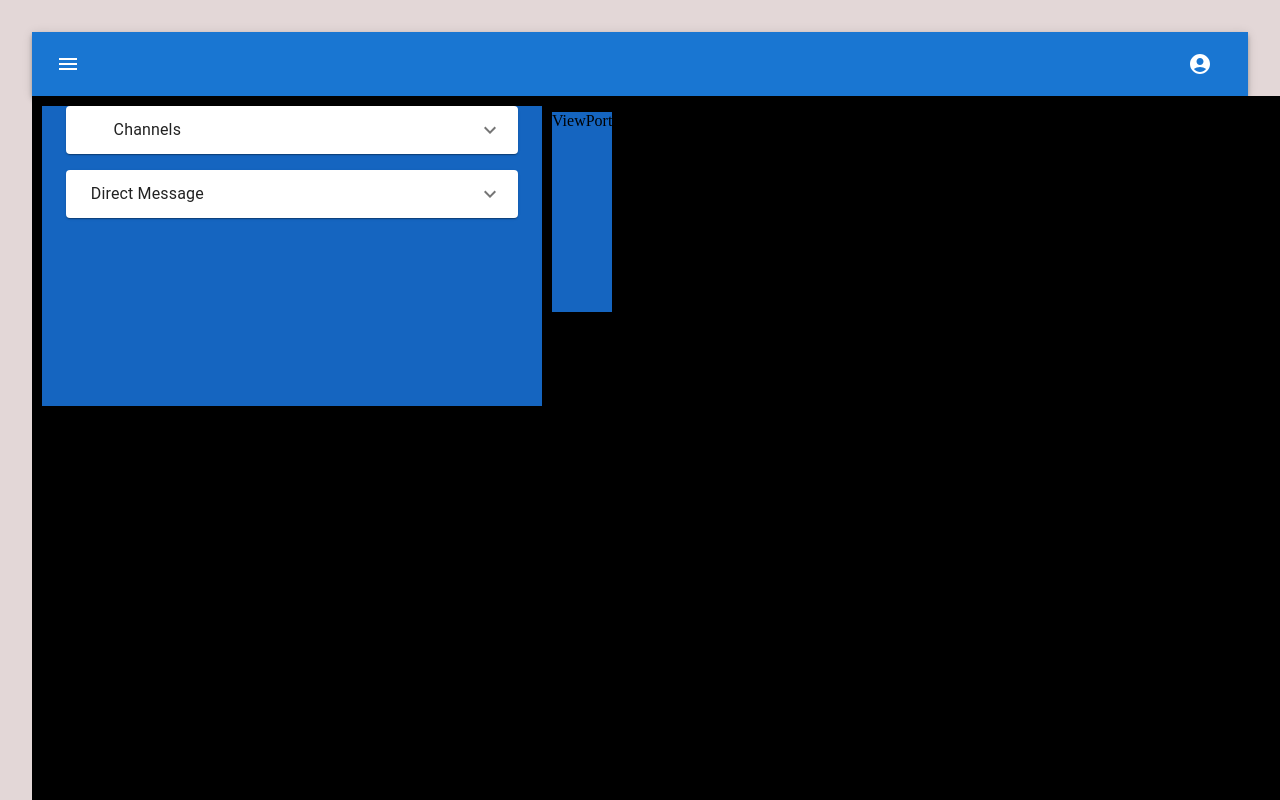
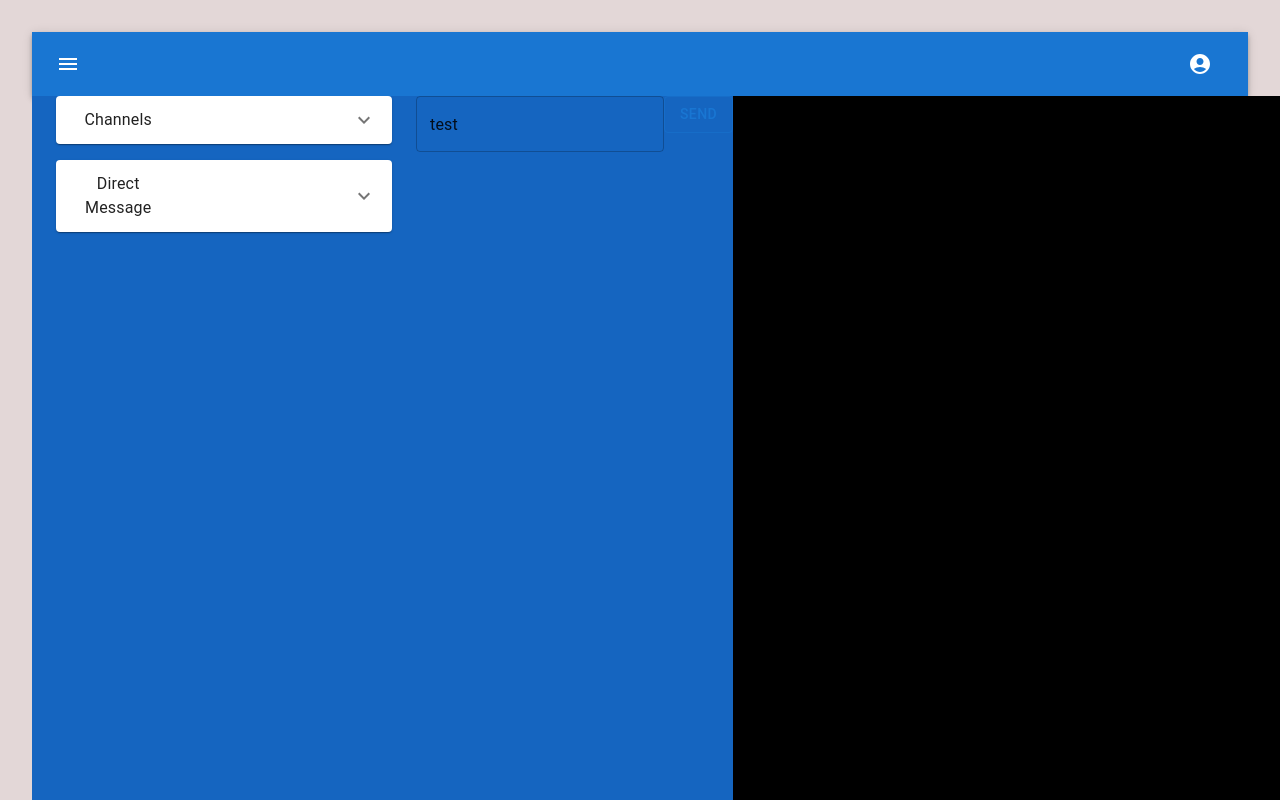
Before and after one commit to paulforrs/Slack-App-Clone, a React (Vite) app: page /dashboard in a window 1280 px wide. Built offline with nearby package versions, Linux system fonts and the light colour scheme.

Commit message:
improves dashboard

```diff
--- a/src/App.jsx
+++ b/src/App.jsx
@@ -9,7 +9,7 @@ function App() {
   const [ user, setUser] = useState(JSON.parse(sessionStorage.getItem('user')) || null)
   const [header, setHeader] = useState(JSON.parse(sessionStorage.getItem('header')) || null)
   const [allUsers, setAllUsers] = useState('')
-  const [channelList, setChannelList] = useState('')
+
   useEffect(()=>{
     console.log('reload')
     sessionStorage.setItem('user', JSON.stringify(user))
--- a/src/components/AccordionList/AccordionList.jsx
+++ b/src/components/AccordionList/AccordionList.jsx
@@ -1,24 +1,32 @@
 import {ListItem,ListItemAvatar, Avatar, ListItemText} from '@mui/material'
 import { useContext } from 'react';
 import GroupIcon from '@mui/icons-material/Group';
-import { ChannelListContext } from '../../Helper/Context';
+import { ChannelIdContext, ChannelListContext } from '../../Helper/Context';
 
 
 export default function AccordionList(prop) {
     const {list} = prop
-    const {channelId, setChannelId} = useContext(ChannelListContext)
-    console.log(list)
+    const {channelId, setChannelId} = useContext(ChannelIdContext)
+    function handleListClick(e){
+        setChannelId(e.currentTarget.id)
+        console.log(e.currentTarget.id)
+
+    }
 
     const listElements = list.map((elem)=>{
-        console.log(elem)
+
         return (
-            <ListItem  key={elem.id} className='accordion-item' id={elem.id}>
+            <ListItem  components='li' key={elem.id} className='accordion-item' id={elem.id} onClick={(e)=>{handleListClick(e)}}
+                sx={{height: 50}}>
                 <ListItemAvatar>
                     <Avatar>
                         <GroupIcon />
                     </Avatar>
                 </ListItemAvatar>
                 <ListItemText
+                    sx={{flexGrow: 2,
+                        fontSize: 10
+                    }}
                     primary={elem.name}
                 />
             </ListItem>
--- a/src/components/AddChanngelDialog/AddChannelDialog.jsx
+++ b/src/components/AddChanngelDialog/AddChannelDialog.jsx
@@ -51,14 +51,22 @@ export default function AddChannelDialog(prop) {
             <Dialog open={openChannelDialog} onClose={handleCloseChannelDialog}>
                 <DialogTitle>Create Channel</DialogTitle>
                     <DialogContent>
-                        <DialogContentText>
-                            Create Channel
-                        </DialogContentText>
                         <TextField
                             autoFocus
                             margin="dense"
                             id="name"
                             label="Channel Name"
+                            defaultChecked={name}
+                            type="email"
+                            fullWidth
+                            variant="standard"
+                            onChange={handleChangeName}
+                        />
+                        <TextField
+                            autoFocus
+                            margin="dense"
+                            id="users"
+                            label="Add users"
                             defaultChecked={name}
                             type="email"
                             fullWidth
--- a/src/components/Auth/Registration/Registration.jsx
+++ b/src/components/Auth/Registration/Registration.jsx
@@ -26,15 +26,12 @@ export default function Registration() {
     }
     function onChangeEmail(e){
         setEmail(e.target.value)
-        console.log(e.target.value)
     }
     function onChangePassword(e){
-        console.log(e.target.value)
         setPassword(e.target.value)
     }
     function onChangeConfirmPass(e){
         setPasswordConfirmation(e.target.value)
-        console.log(e.target.value)
     }
     async function onSuccessSignUp(){
         try{
@@ -57,7 +54,6 @@ export default function Registration() {
                 expiry,
                 uid
             })
-            console.log(body.data)
             setUser(body.data)
             navigate('/dashboard')
         }catch(error){
@@ -66,7 +62,6 @@ export default function Registration() {
     }
     async function onSubmit(e){
         e.preventDefault()
-        console.log('Submitting')
         try {
             const response = await fetch('http://206.189.91.54/api/v1/auth/',{
                 headers: {'Content-Type': 'application/json'},
--- a/src/components/Dashboard/Dashboard.jsx
+++ b/src/components/Dashboard/Dashboard.jsx
@@ -9,7 +9,7 @@ import { LogInHeaderContext, UserContext, ChannelListContext, ChannelIdContext }
 export default function Dashboard() {
     const {user, setUser} = useContext(UserContext)
     const {header, setHeader} = useContext(LogInHeaderContext)
-    const {channelId, setChannelId} = useState('')
+    const [channelId, setChannelId] = useState('')
     const [channelList, setChannelList] = useState([])
     // Channels
     async function getChannels(){
@@ -35,9 +35,6 @@ export default function Dashboard() {
     useEffect(()=>{
         getChannels()
     },[])
-    useEffect(()=>{
-        console.log(channelId)
-    })
     // Get All users
     useEffect(()=>{
         async function getUsers(){
@@ -58,8 +55,10 @@ export default function Dashboard() {
         getUsers()
     }, [header])
     useEffect(()=>{
+        console.log(channelId)
+    },[channelId])
     async function getChannelDetails(){
-            const getChannelDetailsResponse = await fetch('http://206.189.91.54/api/v1/channels/3',{
+        const getChannelDetailsResponse = await fetch(`http://206.189.91.54/api/v1/channels/${channelId}`,{
             method: 'GET',
             headers: {
                 'Content-Type': 'application/json',
@@ -69,8 +68,10 @@ export default function Dashboard() {
                 'uid': header.uid
             }
         })
+        const body = await getChannelDetailsResponse.json()
+        console.log(body)
     }
-    })
+    getChannelDetails()
     return (
         <>
         <ChannelIdContext.Provider value={{channelId, setChannelId}}>
@@ -79,10 +80,10 @@ export default function Dashboard() {
             <Box component='div' className="dashboard"
             maxWidth= 'xl'
             height='xl'>
-                <div className="sidebar">
+                <div className="sidebarWrapper">
                     <Sidebar getChannels={getChannels}/>
                 </div>
-                <div className="viewport">
+                <div className="viewportWrapper">
                     <Viewport/>
                 </div>
             </Box>
--- a/src/components/Dashboard/style.css
+++ b/src/components/Dashboard/style.css
@@ -6,3 +6,11 @@
     height: 100vh;
     width: 100vw;
 }
+.sidebarWrapper{
+    width: 30%;
+    height: 100%;
+}
+.viewportWrapper{
+    width: auto;
+    height: 100%;
+}
--- a/src/components/Sidebar/Sidebar.jsx
+++ b/src/components/Sidebar/Sidebar.jsx
@@ -7,7 +7,7 @@ import { useContext } from "react"
 import './style.css'
 
 export default function Sidebar(prop) {
-    const {getChannels}= prop
+    const {getChannels, getChannelDetails}= prop
     const [openChannelDialog, setOpenChannelDialog] = useState(false)
     const {channelList, setChannelList} = useContext(ChannelListContext)
 
@@ -21,13 +21,11 @@ export default function Sidebar(prop) {
     return (
         <>
             <Container component='div' sx={{
-                width: 500,
-                height: 300,
                 backgroundColor: 'primary.dark',
                 '&:hover': {
                 backgroundColor: 'primary.main',
                 }}}
-                >
+                className="sidebar">
                 <Stack spacing={2}>
                     <AccordionMenu title={'Channels'} handleOpenChannelDialog={handleOpenChannelDialog} openChannelDialog={openChannelDialog} list={channelList} updateMenu={getChannels}/>
                     <AccordionMenu title={'Direct Message'} list={channelList}/>
--- a/src/components/Sidebar/style.css
+++ b/src/components/Sidebar/style.css
@@ -1,4 +1,4 @@
 .sidebar{
-    padding: 10px;
     overflow: auto;
+    height: 100%;
 }
--- a/src/components/Viewport/Viewport.jsx
+++ b/src/components/Viewport/Viewport.jsx
@@ -1,25 +1,23 @@
-import { Box } from '@mui/material'
+import { Box ,TextField, Button} from '@mui/material'
 import { useContext, useEffect } from 'react'
 import { ChannelIdContext } from '../../Helper/Context'
+import './style.css'
 
 export default function Viewport() {
     const {channelId, setChannelId} = useContext(ChannelIdContext)
 
     return (
-        <div>
-        <Box
-        sx={{
-            height: 200,
-            backgroundColor: 'primary.dark',
-            '&:hover': {
-            backgroundColor: 'primary.main',
-            opacity: [0.9, 0.8, 0.7],
-            },
-        }}
-
-        >
-            <p>ViewPort</p>
-        </Box>
-        </div>
+        <>
+            <Box className ='viewport'sx={{
+                backgroundColor: 'primary.dark',
+                }}>
+                <TextField
+                id=""
+                label=""
+                value='test'
+                />
+                <Button variant='outlined'>Send</Button>
+            </Box>
+        </>
   )
 }
--- a/src/components/Viewport/style.css
+++ b/src/components/Viewport/style.css
@@ -0,0 +1,7 @@
+.viewport{
+    height: 100%;
+    width: 100%;
+}
+.viewport *{
+    color: white;
+}
```
Lines whose indentation alone changed are shown as unchanged.
